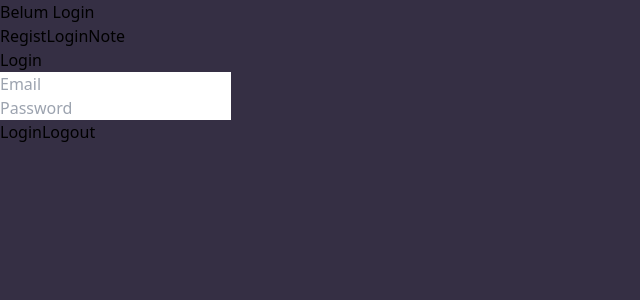
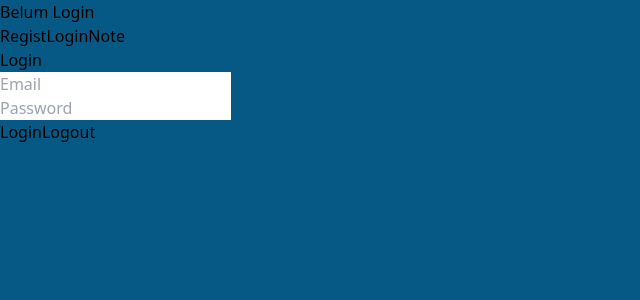
Before and after one commit to GadangAkbar/Note-app, a React (Vite) app: page /Login in a window 1280 px wide. Shown: the top 300 px of the page, without its empty margins (0-640 px from the left). Built offline with nearby package versions, Linux system fonts and the light colour scheme.

Commit message:
menambahkan context dan memanggil api

```diff
--- a/src/index.css
+++ b/src/index.css
@@ -3,7 +3,7 @@
 @tailwind utilities;
 
 body{
-  background-color: #352F44;
+  background-color: #075985;
 }
 
 /* :root {
```
